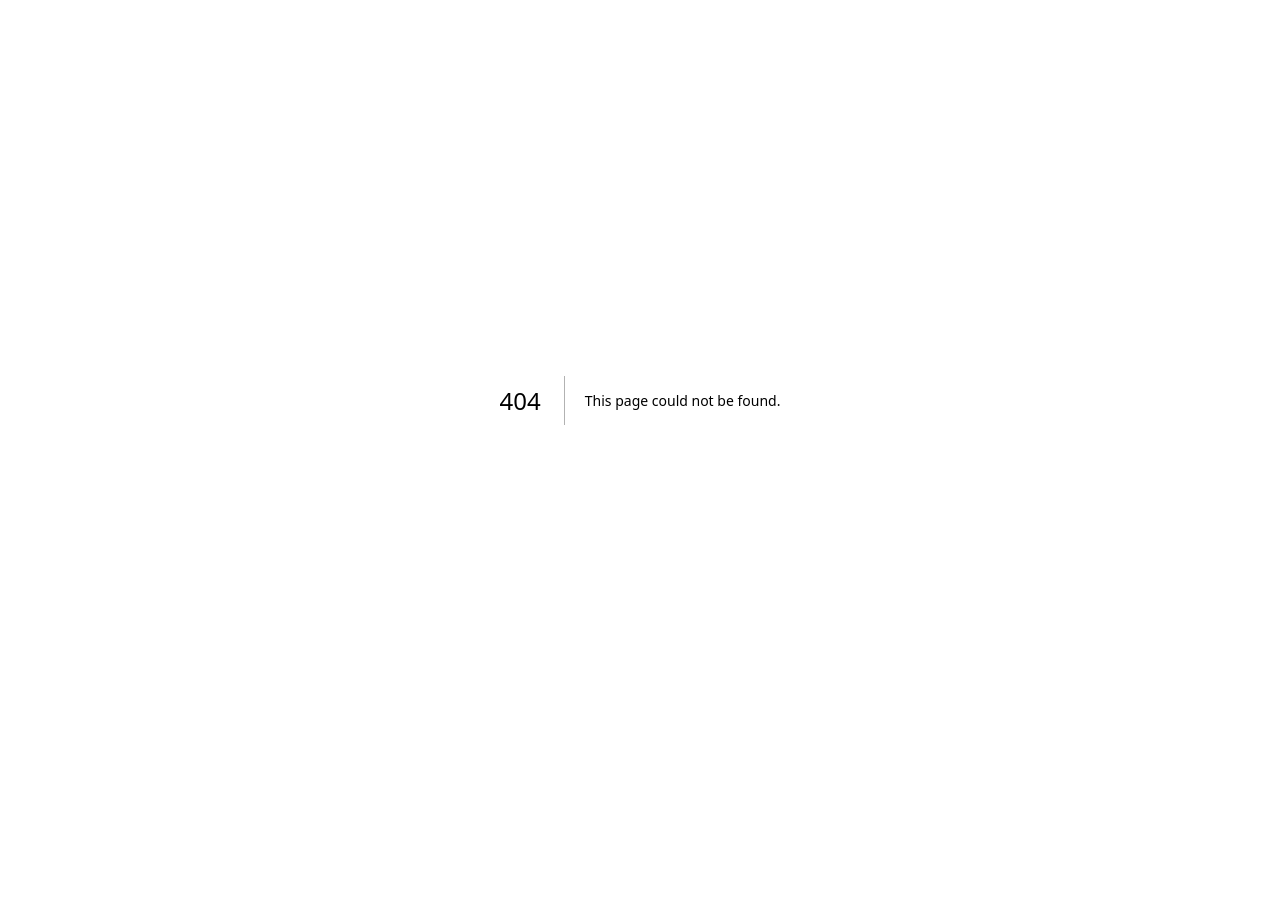
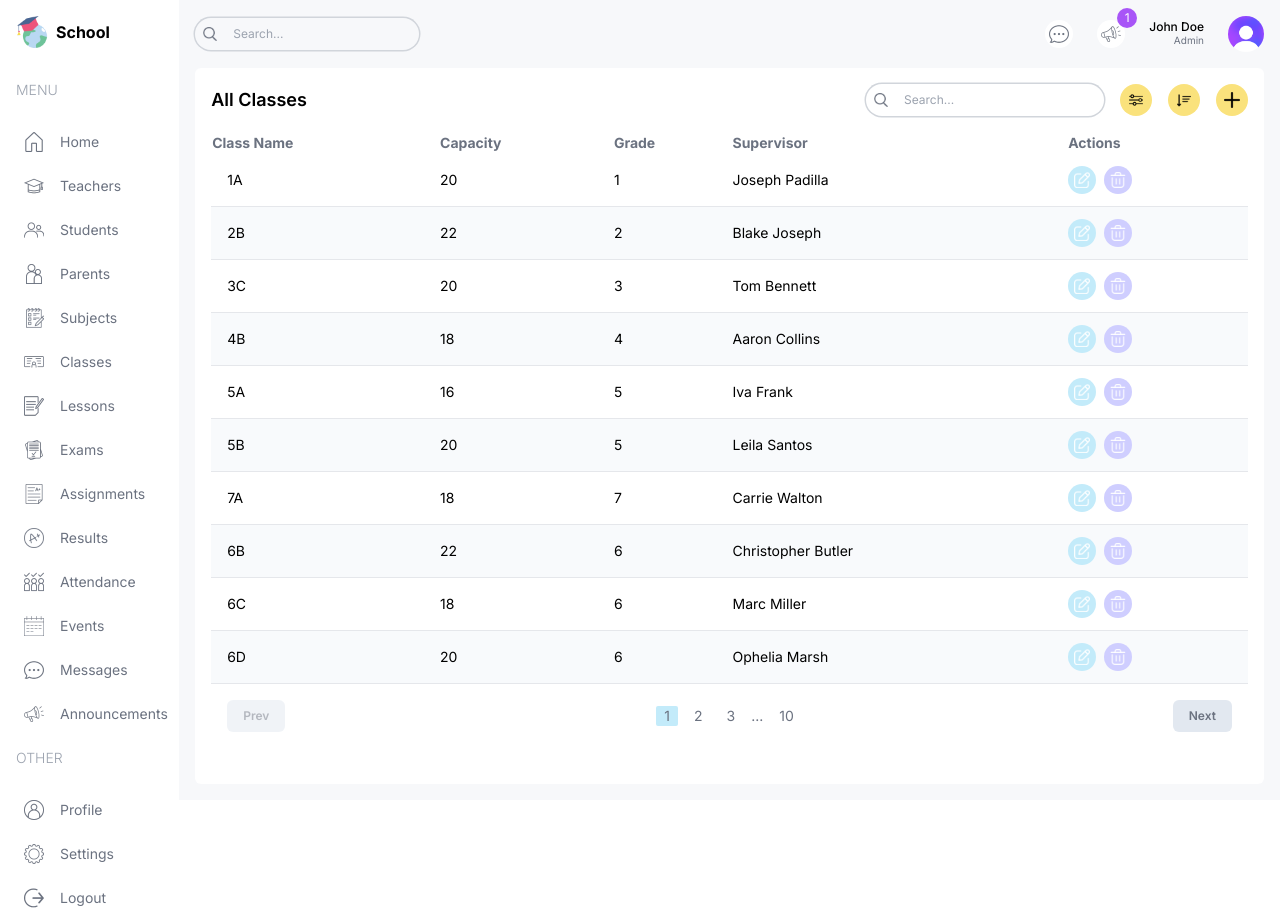
Before and after one commit to aminurjs/school-management-app, a Next.js app in the folder next-dashboard-ui/: page /list/classes in a window 1280 px wide. Before the commit this address had no page. Before the commit the page ends 800 px from the top, so only its background shows below. Built offline with nearby package versions, Linux system fonts and the light colour scheme.

Commit message:
create class list page

```diff
--- /dev/null
+++ b/next-dashboard-ui/src/app/(dashboard)/list/classes/page.tsx
@@ -0,0 +1,91 @@
+import FormModal from "@/components/FormModal";
+import Pagination from "@/components/Pagination";
+import Table from "@/components/Table";
+import TableSearch from "@/components/TableSearch";
+import { classesData, role } from "@/lib/data";
+import Image from "next/image";
+
+type Class = {
+  id: number;
+  name: string;
+  capacity: number;
+  grade: number;
+  supervisor: string;
+};
+
+const columns = [
+  {
+    header: "Class Name",
+    accessor: "name",
+  },
+  {
+    header: "Capacity",
+    accessor: "capacity",
+    className: "hidden md:table-cell",
+  },
+  {
+    header: "Grade",
+    accessor: "grade",
+    className: "hidden md:table-cell",
+  },
+  {
+    header: "Supervisor",
+    accessor: "supervisor",
+    className: "hidden md:table-cell",
+  },
+  {
+    header: "Actions",
+    accessor: "action",
+  },
+];
+
+const ClassListPage = () => {
+  const renderRow = (item: Class) => (
+    <tr
+      key={item.id}
+      className="border-b border-gray-200 even:bg-slate-50 text-sm hover:bg-lamaPurpleLight"
+    >
+      <td className="flex items-center gap-4 p-4">{item.name}</td>
+      <td className="hidden md:table-cell">{item.capacity}</td>
+      <td className="hidden md:table-cell">{item.grade}</td>
+      <td className="hidden md:table-cell">{item.supervisor}</td>
+      <td>
+        <div className="flex items-center gap-2">
+          {role === "admin" && (
+            <>
+              <FormModal table="class" type="update" data={item} />
+              <FormModal table="class" type="delete" id={item.id} />
+            </>
+          )}
+        </div>
+      </td>
+    </tr>
+  );
+
+  return (
+    <div className="bg-white p-4 rounded-md flex-1 m-4 mt-0">
+      {/* TOP */}
+      <div className="flex items-center justify-between">
+        <h1 className="hidden md:block text-lg font-semibold">All Classes</h1>
+        <div className="flex flex-col md:flex-row items-center gap-4 w-full md:w-auto">
+          <TableSearch />
+          <div className="flex items-center gap-4 self-end">
+            <button className="w-8 h-8 flex items-center justify-center rounded-full bg-lamaYellow">
+              <Image src="/filter.png" alt="" width={14} height={14} />
+            </button>
+            <button className="w-8 h-8 flex items-center justify-center rounded-full bg-lamaYellow">
+              <Image src="/sort.png" alt="" width={14} height={14} />
+            </button>
+            {role === "admin" && <FormModal table="class" type="create" />}
+          </div>
+        </div>
+      </div>
+      {/* LIST */}
+      <Table columns={columns} renderRow={renderRow} data={classesData} />
+      {/* PAGINATION */}
+      <Pagination />
+    </div>
+  );
+};
+
+export default ClassListPage;
```
